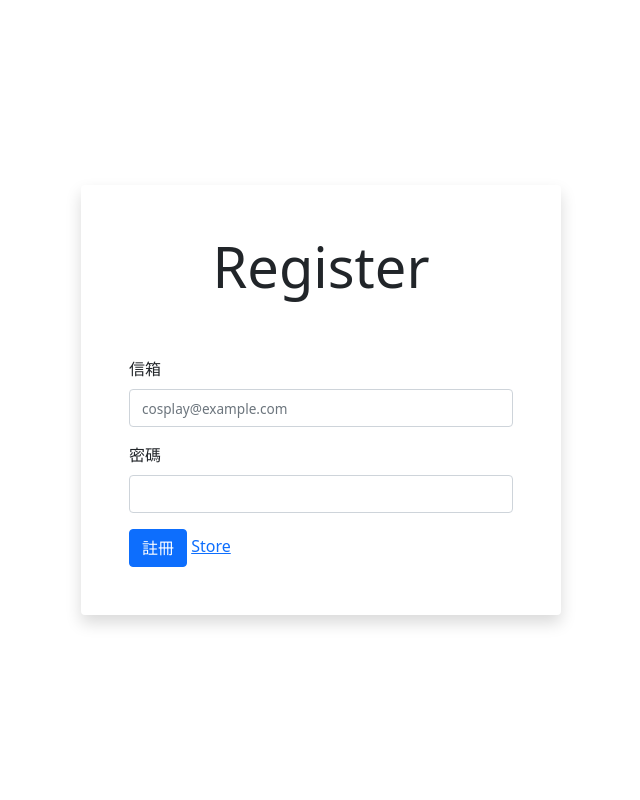
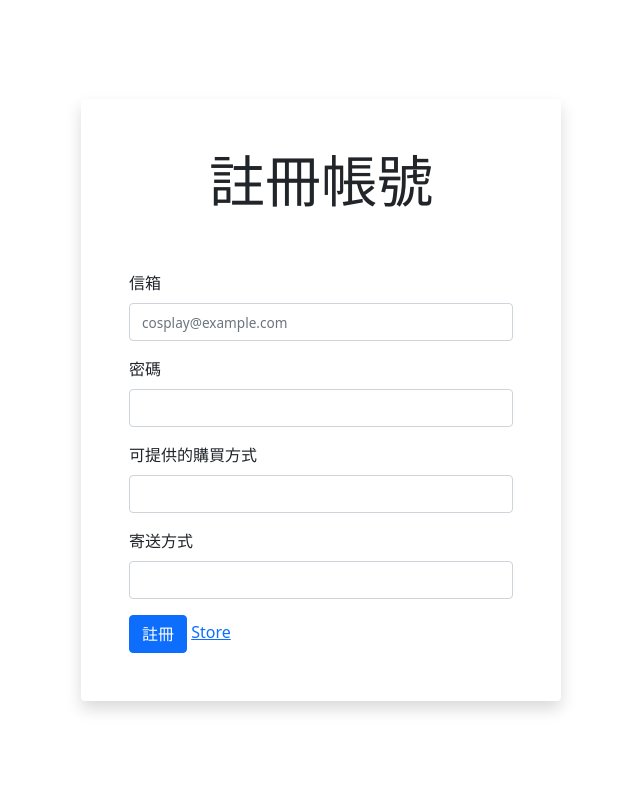
Before and after one commit to Shang47/DB_final_project, a PHP site: page /register.php in a window 1280 px wide. Shown: the part 70-870 px from the top of the page, without its empty margins (319-959 px from the left). Run offline with PHP 8.4, Linux system fonts and the light colour scheme; some web fonts are replaced.

Commit message:
修改註冊頁面

```diff
--- a/login.php
+++ b/login.php
@@ -97,7 +97,7 @@ if (!isset($_SESSION['user_id']) &&
 			<button type="submit"
 					class="btn btn-primary btn-large">
 					登入</button>
-			<a href=>註冊</a>
+			<a href="register.php">註冊</a>
 			<a href="index.php">Store</a>
 			</form>
 		</div>
--- a/register.php
+++ b/register.php
@@ -68,7 +68,7 @@ if (!isset($_SESSION['user_id']) &&
 				method="POST"
 				action="php/auth.php">
 
-			<h1 class="text-center display-4 pb-5">Register</h1>
+			<h1 class="text-center display-4 pb-5">註冊帳號</h1>
 			<?php if (isset($_GET['error'])) { ?>
 			<div class="alert alert-danger" role="alert">
 				<?=htmlspecialchars($_GET['error']); ?>
@@ -94,6 +94,27 @@ if (!isset($_SESSION['user_id']) &&
 					name="password"
 					id="exampleInputPassword1">
 			</div>
+
+			<div class="mb-3 ">
+				<label for="exampleInputPurchase1"
+					class="form-label">可提供的購買方式</label>
+				<input type="text"
+					class="form-control"
+					name="purchase_means"
+					id="exampleInputPurchase1"
+					>
+			</div>
+
+			<div class="mb-3 ">
+				<label for="exampleInputLogi1"
+					class="form-label">寄送方式</label>
+				<input type="text"
+					class="form-control"
+					name="logistics"
+					id="exampleInputLogi1"
+					>
+			</div>
+
 			<button type="submit"
 					class="btn btn-primary btn-large">
 					註冊</button>
```
